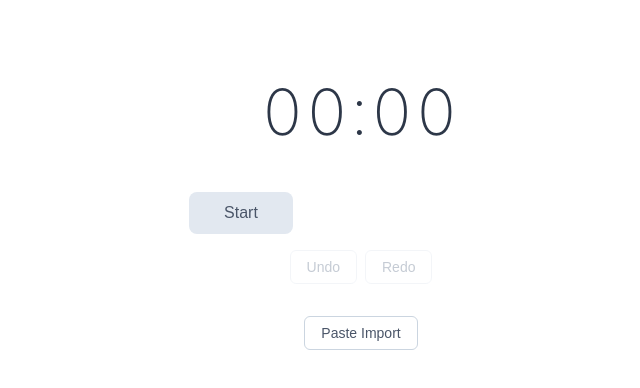
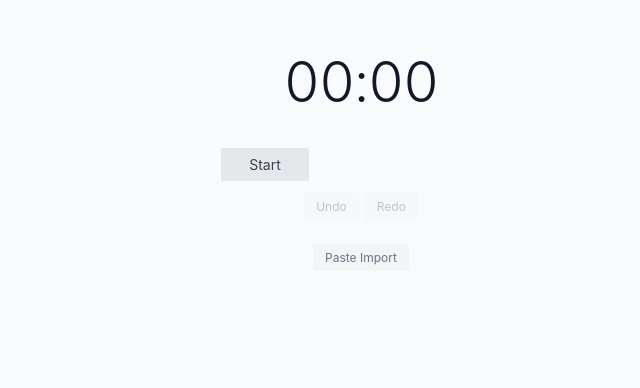
Before and after one commit to midspiral/talktimer-lemmafit, a React (Vite) app: page / in a window 1280 px wide. Shown: the top 388 px of the page, without its empty margins (279-919 px from the left). Built offline with nearby package versions, Linux system fonts and the light colour scheme; the HTML template or start-up script is replaced by a standard one.

Commit message:
better design

```diff
--- a/src/App.css
+++ b/src/App.css
@@ -1,29 +1,27 @@
 .app {
-  max-width: 600px;
+  max-width: 560px;
   margin: 0 auto;
-  padding: 2rem;
-  font-family: -apple-system, BlinkMacSystemFont, 'Segoe UI', Roboto, sans-serif;
-  color: #4a5568;
+  padding: 1rem;
 }
 
 /* Timer Display */
 .timer-display {
   text-align: center;
-  margin-bottom: 2rem;
+  margin-bottom: 1.5rem;
 }
 
 .time {
-  font-size: 4rem;
-  font-weight: 200;
+  font-size: 3.5rem;
+  font-weight: 300;
   font-variant-numeric: tabular-nums;
-  color: #2d3748;
-  letter-spacing: 0.05em;
+  color: #111827;
+  letter-spacing: -0.02em;
 }
 
 .total-estimate {
-  font-size: 1.25rem;
-  color: #38a169;
-  margin-top: 0.5rem;
+  font-size: 1rem;
+  color: #059669;
+  margin-top: 0.25rem;
   font-weight: 500;
 }
 
@@ -31,28 +29,28 @@
 .controls {
   display: flex;
   justify-content: center;
-  gap: 1rem;
-  margin-bottom: 1rem;
+  gap: 0.5rem;
+  margin-bottom: 0.75rem;
 }
 
 .control-btn {
-  padding: 0.75rem 1.5rem;
-  font-size: 1rem;
+  padding: 0.5rem 1.25rem;
+  font-size: 0.875rem;
+  font-family: inherit;
   border: none;
-  border-radius: 8px;
   cursor: pointer;
-  background: #e2e8f0;
-  color: #4a5568;
-  transition: all 0.15s ease;
-  min-width: 6.5rem;
+  background: #e5e7eb;
+  color: #374151;
+  transition: background 0.15s;
+  min-width: 5.5rem;
 }
 
 .control-btn:hover {
-  background: #cbd5e0;
+  background: #d1d5db;
 }
 
 .control-btn:active {
-  transform: scale(0.98);
+  background: #9ca3af;
 }
 
 .control-btn.hidden {
@@ -61,47 +59,47 @@
 }
 
 .lap-btn {
-  background: #c6f6d5;
-  color: #276749;
+  background: #d1fae5;
+  color: #065f46;
 }
 
 .lap-btn:hover {
-  background: #9ae6b4;
+  background: #a7f3d0;
 }
 
 .reset-btn {
-  background: #fed7d7;
-  color: #c53030;
+  background: #fee2e2;
+  color: #991b1b;
 }
 
 .reset-btn:hover {
-  background: #feb2b2;
+  background: #fecaca;
 }
 
 /* Undo/Redo */
 .undo-redo {
   display: flex;
   justify-content: center;
-  gap: 0.5rem;
-  margin-bottom: 2rem;
+  gap: 0.375rem;
+  margin-bottom: 1.5rem;
 }
 
 .undo-btn,
 .redo-btn {
-  padding: 0.5rem 1rem;
-  font-size: 0.875rem;
-  border: 1px solid #e2e8f0;
-  border-radius: 6px;
+  padding: 0.375rem 0.75rem;
+  font-size: 0.75rem;
+  font-family: inherit;
+  border: none;
   cursor: pointer;
-  background: white;
-  color: #718096;
-  transition: all 0.15s ease;
+  background: #f3f4f6;
+  color: #6b7280;
+  transition: all 0.15s;
 }
 
 .undo-btn:hover:not(:disabled),
 .redo-btn:hover:not(:disabled) {
-  background: #f7fafc;
-  border-color: #cbd5e0;
+  background: #e5e7eb;
+  color: #374151;
 }
 
 .undo-btn:disabled,
@@ -111,18 +109,18 @@
 }
 
 .practice-btn {
-  padding: 0.5rem 1rem;
-  font-size: 0.875rem;
-  border: 1px solid #9f7aea;
-  border-radius: 6px;
+  padding: 0.375rem 0.75rem;
+  font-size: 0.75rem;
+  font-family: inherit;
+  border: none;
   cursor: pointer;
-  background: #faf5ff;
-  color: #6b46c1;
-  transition: all 0.15s ease;
+  background: #8b5cf6;
+  color: #fff;
+  transition: background 0.15s;
 }
 
 .practice-btn:hover {
-  background: #e9d8fd;
+  background: #7c3aed;
 }
 
 /* Template queue */
@@ -131,41 +129,39 @@
   align-items: center;
   justify-content: center;
   gap: 0.5rem;
-  padding: 0.75rem;
-  margin-bottom: 1rem;
-  background: #faf5ff;
-  border-radius: 8px;
-  border: 1px solid #e9d8fd;
+  padding: 0.5rem 0.75rem;
+  margin-bottom: 0.75rem;
+  background: #f5f3ff;
+  font-size: 0.8125rem;
 }
 
 .queue-label {
-  font-size: 0.875rem;
-  color: #6b46c1;
+  color: #7c3aed;
   font-weight: 500;
 }
 
 .queue-item {
   font-weight: 600;
-  color: #553c9a;
+  color: #5b21b6;
 }
 
 .queue-remaining {
   font-size: 0.75rem;
-  color: #9f7aea;
+  color: #a78bfa;
 }
 
 /* Laps */
 .laps {
-  margin-bottom: 2rem;
+  margin-bottom: 1.5rem;
 }
 
 .laps h3 {
-  font-size: 0.875rem;
-  font-weight: 500;
-  color: #a0aec0;
+  font-size: 0.6875rem;
+  font-weight: 600;
+  color: #9ca3af;
   text-transform: uppercase;
-  letter-spacing: 0.05em;
-  margin-bottom: 1rem;
+  letter-spacing: 0.08em;
+  margin-bottom: 0.5rem;
 }
 
 .lap-list {
@@ -177,139 +173,135 @@
 .lap-item {
   display: flex;
   align-items: center;
-  gap: 0.75rem;
-  padding: 0.75rem;
-  border-radius: 8px;
-  margin-bottom: 0.5rem;
-  background: #f7fafc;
-  transition: background 0.15s ease;
+  gap: 0.5rem;
+  padding: 0.5rem;
+  margin-bottom: 2px;
+  background: #fff;
+  transition: background 0.15s;
 }
 
 .lap-item:hover {
-  background: #edf2f7;
+  background: #f9fafb;
 }
 
 .lap-item.selected {
-  background: #f0fff4;
-  border-left: 3px solid #68d391;
+  background: #ecfdf5;
+  border-left: 2px solid #10b981;
+  padding-left: calc(0.5rem - 2px);
 }
 
 /* Select button */
 .select-btn {
-  width: 28px;
-  height: 28px;
-  border: 2px solid #cbd5e0;
-  border-radius: 50%;
-  background: white;
+  width: 22px;
+  height: 22px;
+  border: 1.5px solid #d1d5db;
+  background: #fff;
   cursor: pointer;
   display: flex;
   align-items: center;
   justify-content: center;
-  font-size: 0.875rem;
-  color: #a0aec0;
-  transition: all 0.15s ease;
+  font-size: 0.75rem;
+  color: #9ca3af;
+  transition: all 0.15s;
   flex-shrink: 0;
 }
 
 .select-btn:hover {
-  border-color: #68d391;
-  color: #68d391;
+  border-color: #10b981;
+  color: #10b981;
 }
 
 .select-btn.selected {
-  background: #68d391;
-  border-color: #68d391;
-  color: white;
+  background: #10b981;
+  border-color: #10b981;
+  color: #fff;
 }
 
 .lap-duration {
   font-variant-numeric: tabular-nums;
   font-weight: 500;
-  color: #2d3748;
-  min-width: 4rem;
+  color: #111827;
+  min-width: 3.5rem;
   cursor: pointer;
-  padding: 0.25rem 0.5rem;
-  border-radius: 4px;
-  transition: background 0.15s ease;
+  padding: 0.125rem 0.375rem;
+  transition: background 0.15s;
+  font-size: 0.875rem;
 }
 
 .lap-duration:hover {
-  background: #e2e8f0;
+  background: #f3f4f6;
 }
 
 .duration-input {
-  width: 4rem;
-  padding: 0.25rem 0.5rem;
-  font-size: 1rem;
+  width: 3.5rem;
+  padding: 0.125rem 0.375rem;
+  font-size: 0.875rem;
+  font-family: inherit;
   font-variant-numeric: tabular-nums;
-  border: 1px solid #cbd5e0;
-  border-radius: 4px;
+  border: 1.5px solid #3b82f6;
   outline: none;
   text-align: center;
 }
 
 .duration-input:focus {
-  border-color: #4299e1;
-  box-shadow: 0 0 0 3px rgba(66, 153, 225, 0.2);
+  border-color: #2563eb;
 }
 
 .lap-section {
   flex: 1;
-  color: #718096;
+  color: #6b7280;
   cursor: pointer;
-  padding: 0.25rem 0.5rem;
-  border-radius: 4px;
-  transition: background 0.15s ease;
+  padding: 0.125rem 0.375rem;
+  transition: background 0.15s;
   white-space: nowrap;
   overflow: hidden;
   text-overflow: ellipsis;
+  font-size: 0.875rem;
 }
 
 .lap-section:hover {
-  background: #e2e8f0;
+  background: #f3f4f6;
 }
 
 .expected-duration {
-  color: #9f7aea;
-  font-size: 0.875rem;
+  color: #a78bfa;
+  font-size: 0.75rem;
   margin-left: auto;
   white-space: nowrap;
 }
 
 .section-input {
   flex: 1;
-  padding: 0.25rem 0.5rem;
-  font-size: 1rem;
-  border: 1px solid #cbd5e0;
-  border-radius: 4px;
+  padding: 0.125rem 0.375rem;
+  font-size: 0.875rem;
+  font-family: inherit;
+  border: 1.5px solid #10b981;
   outline: none;
 }
 
 .section-input:focus {
-  border-color: #68d391;
-  box-shadow: 0 0 0 3px rgba(104, 211, 145, 0.2);
+  border-color: #059669;
 }
 
 /* Move buttons */
 .move-btn {
-  width: 24px;
-  height: 24px;
+  width: 22px;
+  height: 22px;
   border: none;
-  border-radius: 4px;
   background: transparent;
   cursor: pointer;
   display: flex;
   align-items: center;
   justify-content: center;
-  font-size: 0.875rem;
-  color: #a0aec0;
-  transition: all 0.15s ease;
+  font-size: 0.8125rem;
+  color: #9ca3af;
+  transition: all 0.15s;
   flex-shrink: 0;
 }
 
 .move-btn:hover:not(:disabled) {
-  background: #e2e8f0;
-  color: #4a5568;
+  background: #f3f4f6;
+  color: #374151;
 }
 
 .move-btn:disabled {
@@ -319,24 +311,23 @@
 
 /* Delete button */
 .delete-btn {
-  width: 24px;
-  height: 24px;
+  width: 22px;
+  height: 22px;
   border: none;
-  border-radius: 4px;
   background: transparent;
   cursor: pointer;
   display: flex;
   align-items: center;
   justify-content: center;
-  font-size: 1.25rem;
-  color: #a0aec0;
-  transition: all 0.15s ease;
+  font-size: 1rem;
+  color: #9ca3af;
+  transition: all 0.15s;
   flex-shrink: 0;
 }
 
 .delete-btn:hover {
-  background: #fed7d7;
-  color: #c53030;
+  background: #fee2e2;
+  color: #dc2626;
 }
 
 /* Selected Total */
@@ -345,65 +336,64 @@
   align-items: center;
   justify-content: center;
   gap: 0.5rem;
-  padding: 1rem;
-  margin-bottom: 1rem;
-  background: #f0fff4;
-  border-radius: 8px;
-  border: 1px solid #c6f6d5;
+  padding: 0.625rem 0.75rem;
+  margin-bottom: 0.75rem;
+  background: #ecfdf5;
 }
 
 .total-label {
   font-weight: 500;
-  color: #276749;
+  color: #065f46;
+  font-size: 0.875rem;
 }
 
 .total-time {
-  font-size: 1.5rem;
+  font-size: 1.25rem;
   font-weight: 600;
   font-variant-numeric: tabular-nums;
-  color: #22543d;
+  color: #047857;
 }
 
 .total-count {
-  color: #48bb78;
-  font-size: 0.875rem;
+  color: #10b981;
+  font-size: 0.75rem;
 }
 
 .copy-btn {
-  margin-left: 0.5rem;
-  padding: 0.375rem 0.75rem;
-  font-size: 0.875rem;
-  border: 1px solid #68d391;
-  border-radius: 6px;
-  background: white;
-  color: #276749;
+  margin-left: 0.25rem;
+  padding: 0.25rem 0.5rem;
+  font-size: 0.75rem;
+  font-family: inherit;
+  border: none;
+  background: #d1fae5;
+  color: #065f46;
   cursor: pointer;
-  transition: all 0.15s ease;
+  transition: background 0.15s;
 }
 
 .copy-btn:hover {
-  background: #c6f6d5;
+  background: #a7f3d0;
 }
 
 /* Import section */
 .import-section {
   display: flex;
   justify-content: center;
-  margin-top: 1rem;
+  margin-top: 0.75rem;
 }
 
 .import-btn {
-  padding: 0.5rem 1rem;
-  font-size: 0.875rem;
-  border: 1px solid #cbd5e0;
-  border-radius: 6px;
-  background: white;
-  color: #4a5568;
+  padding: 0.375rem 0.75rem;
+  font-size: 0.75rem;
+  font-family: inherit;
+  border: none;
+  background: #f3f4f6;
+  color: #6b7280;
   cursor: pointer;
-  transition: all 0.15s ease;
+  transition: all 0.15s;
 }
 
 .import-btn:hover {
-  background: #f7fafc;
-  border-color: #a0aec0;
+  background: #e5e7eb;
+  color: #374151;
 }
--- a/src/index.css
+++ b/src/index.css
@@ -1,10 +1,10 @@
 :root {
-  font-family: -apple-system, BlinkMacSystemFont, 'Segoe UI', Roboto, sans-serif;
+  font-family: -apple-system, BlinkMacSystemFont, 'Segoe UI', 'Inter', sans-serif;
   line-height: 1.5;
   font-weight: 400;
 
-  color: #2d3748;
-  background-color: #ffffff;
+  color: #374151;
+  background-color: #f9fafb;
 
   font-synthesis: none;
   text-rendering: optimizeLegibility;
@@ -25,5 +25,5 @@ body {
 #root {
   max-width: 100%;
   margin: 0 auto;
-  padding: 2rem;
+  padding: 1.5rem;
 }
```
